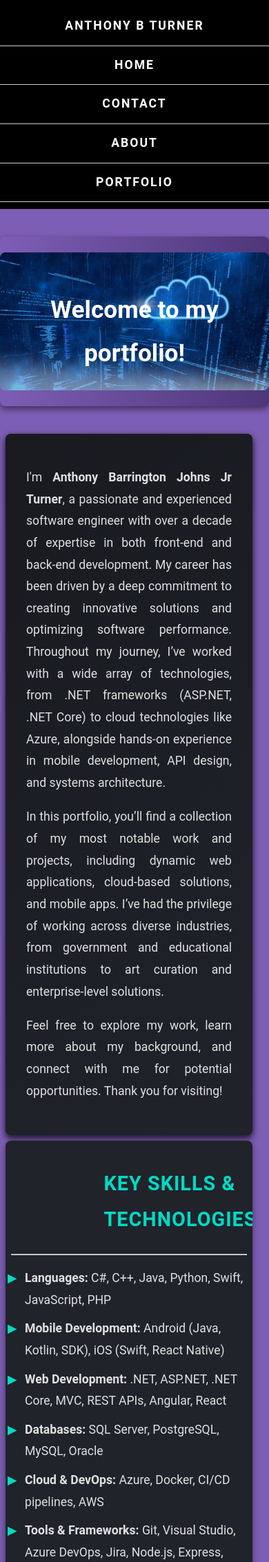
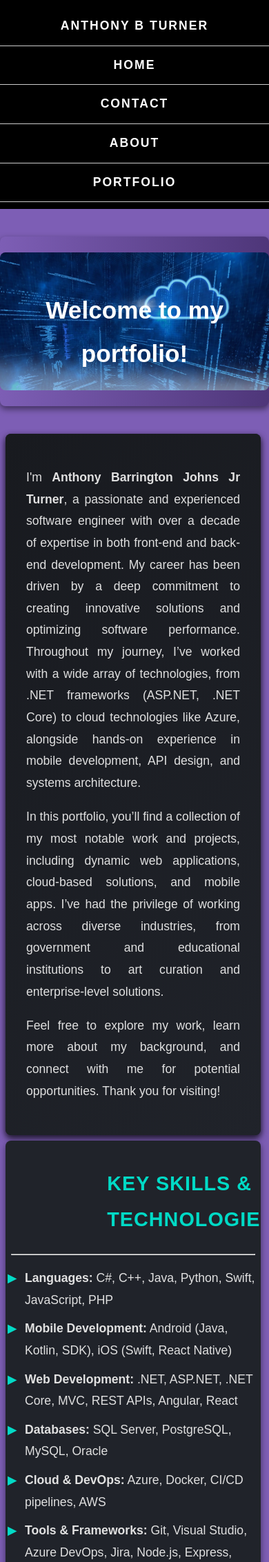
Before and after one commit to anthonybturner/anthonybturner, a Django app: page / in a window 390 px wide. Shown: the top 2265 px of the page at 69% size. Run offline with Django 5.2, Linux system fonts and the light colour scheme.

```diff
--- a/website/static/css/main.css
+++ b/website/static/css/main.css
@@ -4,7 +4,7 @@ html, body{
     width: 100vw; /* Ensure it takes the full viewport width */
 }
 body {
-    font-family: 'Roboto', sans-serif;
+    font-family: sans-serif;
     font-size: 1.2rem;
     background-color: #7d5eb5;
     color: #E0E0E0;
@@ -278,7 +278,7 @@ footer {
     }
     section{
         max-width: 100%;
-        margin: 8px 24px 8px 8px;
+        margin: 8px 12px 8px 8px;
         padding: 8px;
         background-color: #20232A;
         border-radius: 8px;
```
Also changed, not shown: website/templates/index.html (+7 -4 lines).
